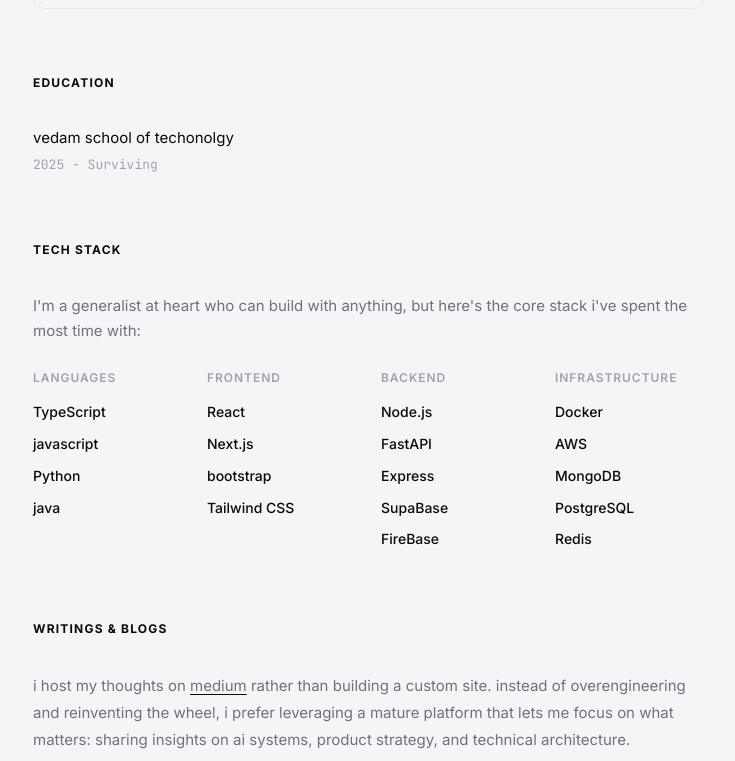
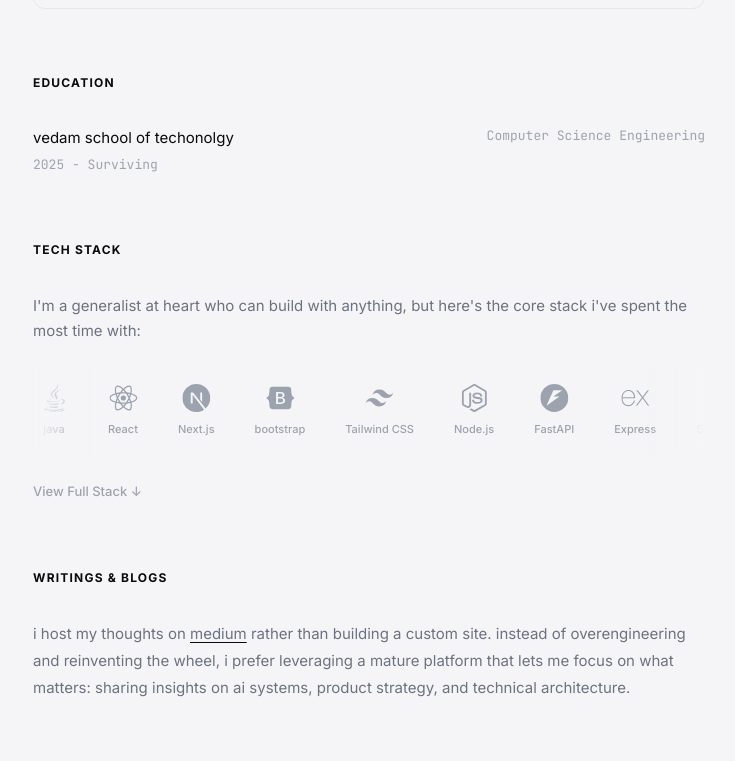
Before and after one commit to divyam-jha123/portfolio, a React (Vite) app: page / in a window 1280 px wide. Shown: the part 1539-2300 px from the top of the page, without its empty margins (271-1006 px from the left). Built offline with nearby package versions, Linux system fonts and the light colour scheme.

Commit message:
polished ui

```diff
--- a/src/components/EducationSection.tsx
+++ b/src/components/EducationSection.tsx
@@ -13,7 +13,14 @@ export function EducationSection() {
     >
         <div className="section-label">Education</div>
         <div className="education-entry">
-          <div className='education-institution'>{education.institution}</div>
+          <div style={{display: 'flex', justifyContent: 'space-between'}}>
+            <span className='education-institution'>
+              {education.institution}
+            </span>
+            <span className='education-year'>
+              {education.degree}
+            </span>
+            </div>
           <span className="education-year">{education.year}</span>
         </div>
     </motion.section>
--- a/src/components/TechStackSection.tsx
+++ b/src/components/TechStackSection.tsx
@@ -1,7 +1,41 @@
+import { useState } from 'react';
 import { motion } from 'framer-motion';
 import { techStack } from '../data';
+import {
+  SiTypescript, SiJavascript, SiPython, SiReact, SiNextdotjs,
+  SiBootstrap, SiTailwindcss, SiNodedotjs, SiFastapi, SiExpress,
+  SiSupabase, SiFirebase, SiDocker, SiMongodb,
+  SiPostgresql, SiRedis
+} from 'react-icons/si';
+import { FaJava, FaAws } from 'react-icons/fa';
+
+const iconMap: Record<string, React.ReactNode> = {
+  'TypeScript':     <SiTypescript />,
+  'javascript':     <SiJavascript />,
+  'Python':         <SiPython />,
+  'java':           <FaJava />,
+  'React':          <SiReact />,
+  'Next.js':        <SiNextdotjs />,
+  'bootstrap':      <SiBootstrap />,
+  'Tailwind CSS':   <SiTailwindcss />,
+  'Node.js':        <SiNodedotjs />,
+  'FastAPI':        <SiFastapi />,
+  'Express':        <SiExpress />,
+  'SupaBase':       <SiSupabase />,
+  'FireBase':       <SiFirebase />,
+  'Docker':         <SiDocker />,
+  'AWS':            <FaAws />,
+  'MongoDB':        <SiMongodb />,
+  'PostgreSQL':     <SiPostgresql />,
+  'Redis':          <SiRedis />,
+};
+
+// Flatten all tech items for the marquee
+const allItems = techStack.categories.flatMap(c => c.items);
 
 export function TechStackSection() {
+  const [isExpanded, setIsExpanded] = useState(false);
+
   return (
     <motion.section
       className="section"
@@ -12,18 +46,46 @@ export function TechStackSection() {
     >
       <div className="section-label">Tech Stack</div>
       <p className="tech-stack-description">{techStack.description}</p>
-      <div className="tech-stack-grid">
+
+      {/* Marquee carousel */}
+      {!isExpanded ?
+      <div className="marquee-wrapper">
+        <div className="marquee-fade marquee-fade-left" />
+        <div className="marquee-fade marquee-fade-right" />
+        <div className="marquee-track">
+          {[...allItems, ...allItems].map((item, i) => (
+            <div className="marquee-item" key={`${item}-${i}`}>
+              <span className="marquee-icon">{iconMap[item]}</span>
+              <span className="marquee-label">{item}</span>
+            </div>
+          ))}
+        </div>
+      </div>
+      : null}
+
+      <div className={`tech-expand-grid ${isExpanded ? 'active' : ''}`}>
         {techStack.categories.map((category) => (
           <div className="tech-category" key={category.name}>
             <h4>{category.name}</h4>
             <ul>
               {category.items.map((item) => (
-                <li key={item}>{item}</li>
+                <li key={item}>
+                  <span className="tech-list-icon">{iconMap[item]}</span>
+                  {item}
+                </li>
               ))}
             </ul>
           </div>
         ))}
       </div>
+      {/* Expandable full grid */}
+      <button
+        className="view-more-btn"
+        onClick={() => setIsExpanded(!isExpanded)}
+        style={{ marginTop: '24px' }}
+      >
+        {isExpanded ? 'Collapse ↑' : 'View Full Stack ↓'}
+      </button>
     </motion.section>
   );
 }
--- a/src/data.ts
+++ b/src/data.ts
@@ -31,24 +31,30 @@ export const personalInfo = {
 export const inBetweenExperiences = {
   title: "In Between These Learnings",
   subtitle: "The Product Building Journey",
-  content: `I've been building and experimenting on the product side for a long time. Each previous product always feels naive in hindsight, but looking back, I can see they were incrementally better, each iteration teaching me something new about users, infrastructure, and what it takes to build something people actually want.
+  content: `I've been building and experimenting on the product side for a long time. Each previous product always feels naive in hindsight, but looking back, I can see they were incrementally better, each iteration teaching me something new about users, infrastructure, and what it takes to build something people actually want.\n\n
+  It started with participating in various hackathons, there i find my love for building products and solving real world problems.
+  so I build BrainExpo, a platform to store and share various kinds of links like youtube, linkedin, github, twitter, any document, etc. \n\n
+  I saw a problem that we never look back to our bookmarks, we eventually forgot that we have saved something which is important to look.
+  because bookmarks are not designed for thinking or learning — they’re just storage.\n\n
+  But Brainexpo keeps the user updated with weekly insights of their saved links.\n\n
+  But what next for brainexpo?\n
+  pivot - \n\n
+  one day someone asked me that why will anyone pay for this because they already have free options available with ease.\n\n
+  Then i re-thought on this and i got to remember a thing from my childhood that how i used to spend hours finding that one photo of me and my brother from a gallary of 1000 photos.\n\n
+  And after so many years the exact problem still exists…\n\n
+   And the main problem is not with individuals, its for the agencies who have lakhs of videos ,frames, pictures, etc.\n\n
+Finding that one frame inside the lakhs of videos and millions of frames are headache.\n\n
+Hence, I desided to re-built Brainexpo ,a search engine for photes, videos, files, documents, anything and everything.\n\n
+And the journey of building will never stop.
 
-It started with **MetaWiper** during my sophomore year, a tool that cleaned image metadata. No one would use it, but I was proud. It was my first real attempt at shipping something complete.
+`
 
-Next came **Stockic**, a news app where I spent months doing serious infrastructure work. This was where I learned to build systems that could scale, not just features that looked good.
-
-Then I worked on **Gloss Card**, and for the first time, a customer actually wanted to buy it for their product. That validation, knowing someone saw enough value to pay, was a turning point.
-
-After that, I built **NeuraLeap**, where I had the most meaningful user interactions yet. I worked on data pipelines capable of handling 50 million LinkedIn profiles and processing them with AI. The scale was different, the stakes were higher, and the technical challenges forced me to level up.
-
-Most recently, I worked on **Meteor**, an AI SEO toolkit at Entrepreneurs First. This time, my product was being used by 6 YC-backed companies. Real users. Real traction. Real feedback loops.
-
-So yes, hard work and consistency pay off. Each product was a step forward, even when it didn't feel like it at the time.`,
 };
 
 export const education = {
   institution: "vedam school of techonolgy",
   year: "2025 - Surviving",
+  degree: "Computer Science Engineering"
 };
 
 export const techStack = {
@@ -70,16 +76,6 @@ export const techStack = {
     {
       name: "Infrastructure",
       items: ["Docker", "AWS", "MongoDB","PostgreSQL", "Redis" ],
-    },
-  ],
-};
-
-export const explainerVideos = {
-  channelUrl: "https://www.youtube.com/@theracecondition",
-  videos: [
-    {
-      title: "Spotify System Design",
-      url: "https://www.youtube.com/watch?v=m84tBP_4DWE",
     },
   ],
 };
--- a/src/index.css
+++ b/src/index.css
@@ -414,15 +414,114 @@ img {
   line-height: 1.7;
 }
 
-.tech-stack-grid {
+/* Marquee wrapper */
+.marquee-wrapper {
+  position: relative;
+  overflow: hidden;
+  width: 100%;
+  padding: 16px 0;
+}
+
+.marquee-fade {
+  position: absolute;
+  top: 0;
+  bottom: 0;
+  width: 60px;
+  z-index: 2;
+  pointer-events: none;
+}
+
+.marquee-fade-left {
+  left: 0;
+  background: linear-gradient(to right, var(--bg-primary), transparent);
+}
+
+.marquee-fade-right {
+  right: 0;
+  background: linear-gradient(to left, var(--bg-primary), transparent);
+}
+
+.marquee-track {
+  display: flex;
+  gap: 40px;
+  width: max-content;
+  animation: marquee-scroll 35s linear infinite;
+}
+/*
+.marquee-wrapper:hover .marquee-track {
+  animation-play-state: paused;
+} */
+
+@keyframes marquee-scroll {
+  0% {
+    transform: translateX(0);
+  }
+  100% {
+    transform: translateX(-50%);
+  }
+}
+
+.marquee-item {
+  display: flex;
+  flex-direction: column;
+  align-items: center;
+  gap: 8px;
+  flex-shrink: 0;
+  cursor: default;
+  transition: transform 0.25s ease;
+}
+
+.marquee-item:hover {
+  transform: scale(1.15);
+}
+
+.marquee-icon {
+  font-size: 28px;
+  color: var(--text-tertiary);
+  display: flex;
+  align-items: center;
+  justify-content: center;
+  transition: color 0.25s ease, filter 0.25s ease;
+}
+
+.marquee-item:hover .marquee-icon {
+  color: var(--text-primary);
+  filter: drop-shadow(0 0 8px var(--accent));
+}
+
+.marquee-label {
+  font-size: 11px;
+  font-weight: 500;
+  color: var(--text-tertiary);
+  white-space: nowrap;
+  transition: color 0.25s ease;
+}
+
+.marquee-item:hover .marquee-label {
+  color: var(--text-secondary);
+}
+
+/* Expandable tech grid */
+.tech-expand-grid {
+  max-height: 0;
+  overflow: hidden;
+  transition: max-height 0.5s ease, margin-top 0.5s ease, opacity 0.4s ease;
+  opacity: 0;
+  margin-top: 0;
   display: grid;
   grid-template-columns: repeat(auto-fit, minmax(150px, 1fr));
   gap: 24px;
 }
 
+.tech-expand-grid.active {
+  max-height: 500px;
+  opacity: 1;
+  margin-top: 24px;
+}
+
 .tech-category h4 {
   font-size: 12px;
-  font-weight: 600;
+  font-weight: 700;
   text-transform: uppercase;
   letter-spacing: 0.08em;
   color: var(--text-tertiary);
@@ -437,8 +536,18 @@ img {
 .tech-category li {
   font-size: 14px;
   color: var(--text-primary);
-  padding: 4px 0;
+  padding: 6px 0;
   font-weight: 500;
+  display: flex;
+  align-items: center;
+  gap: 8px;
+}
+
+.tech-list-icon {
+  font-size: 16px;
+  color: var(--text-tertiary);
+  display: flex;
+  align-items: center;
 }
 
 /* Recommendations */
```
